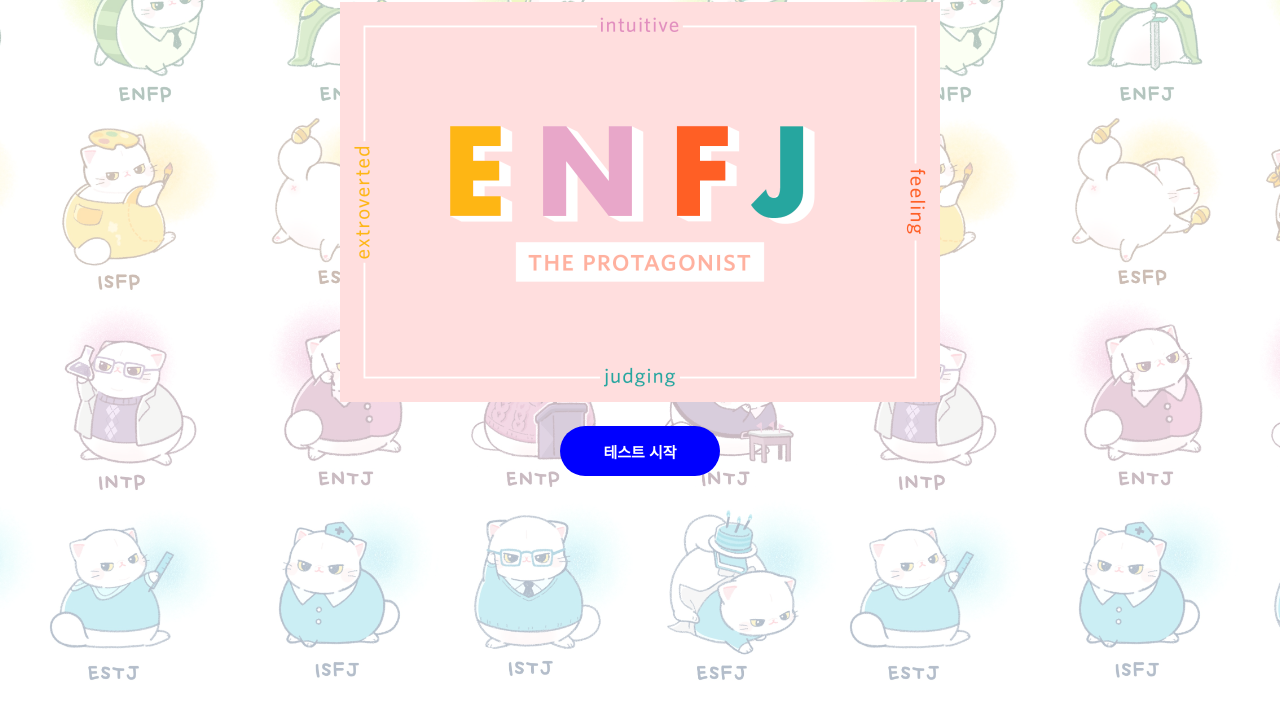
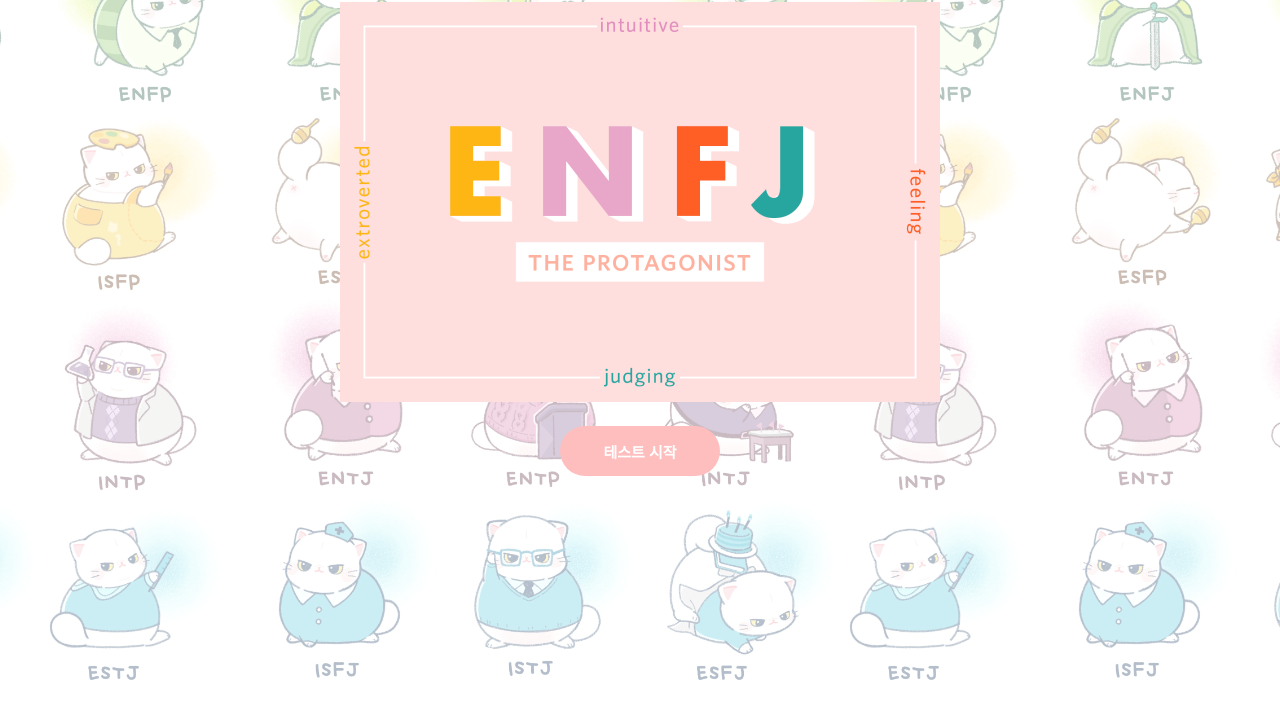
Before and after one commit to alisilsan/HTML5_1, a plain HTML site: page mbti.html in a window 1280 px wide. Shown: the part 87-800 px from the top of the page. Drawn offline with Linux system fonts and the light colour scheme; a web font is replaced by a local one.

Commit message:
Add files via upload
시작버튼 핑크빛 수정

```diff
--- a/mbti.css
+++ b/mbti.css
@@ -73,7 +73,7 @@ img{
 }
 
 #start-box > button {
-  background-color: rgb(0, 0, 255);
+  background-color: #ffbebe;
   font-family: 'Song Myung', Arial, sans-serif;;
   border: 10px;
   padding: 20px 40px;
```
